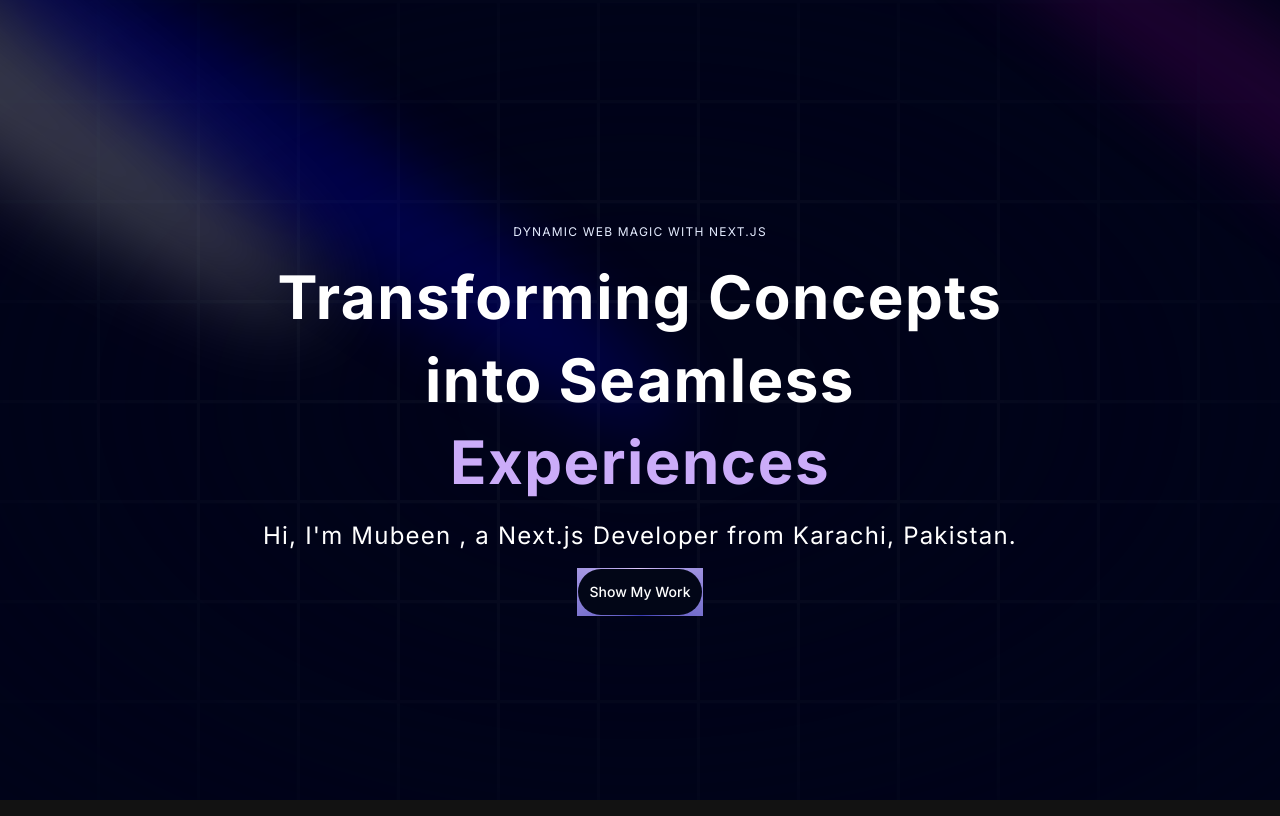
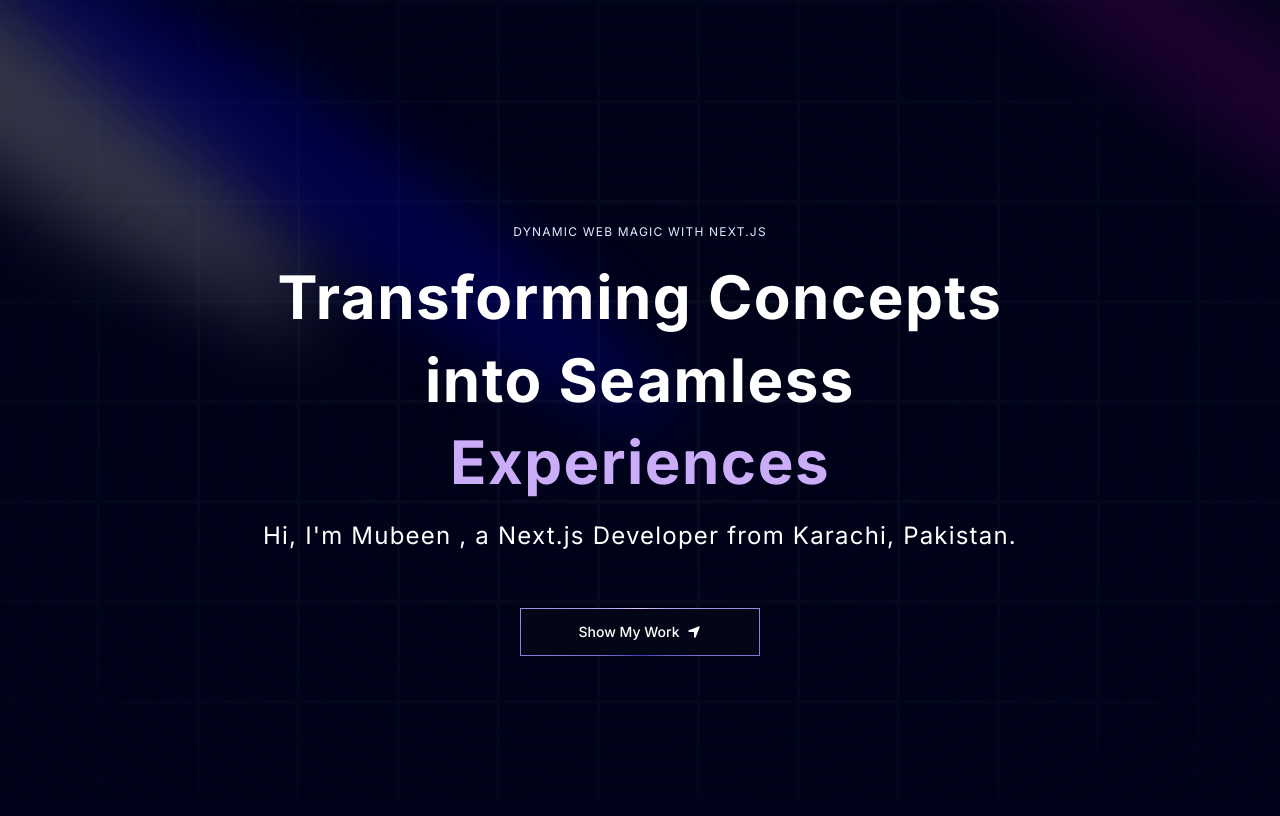
Before and after one commit to NotAnonymousUser/PortfolioV1, a Next.js app: page / in a window 1280 px wide. Shown: the top 816 px of the page. Built offline with nearby package versions, Linux system fonts and the light colour scheme.

Commit message:
Added React-Icons
Hero Section Complete

```diff
--- a/components/Hero.tsx
+++ b/components/Hero.tsx
@@ -2,6 +2,7 @@
 import { Spotlight } from "./ui/Spotlight";
 import { TextGenerateEffect } from "./ui/TextGenerateEffect";
 import MagicButton from "./ui/MagicButton";
+import { FaLocationArrow } from "react-icons/fa6";
 
 function Hero() {
   return (
@@ -35,7 +36,11 @@
             Hi, I&apos;m Mubeen , a Next.js Developer from Karachi, Pakistan.
           </p>
           <a href="#about">
-            <MagicButton title="Show My Work" />
+            <MagicButton
+              title="Show My Work"
+              icon={<FaLocationArrow />}
+              position="right"
+            />
           </a>
         </div>
       </div>
--- a/components/ui/MagicButton.tsx
+++ b/components/ui/MagicButton.tsx
@@ -14,10 +14,14 @@
   otherClasses?: string;
 }) => {
   return (
-    <button className="relative inline-flex h-12 w-full overflow-hidden rounded-lg p-[1px] focus:outline-none focus:ring-2 focus:ring-slate-400 focus:ring-offset-2 focus:ring-offset-slate-50">
+    <button className="relative inline-flex h-12 w-full overflow-hidden rounded-lg p-[1px] focus:outline-none md:w-60 md:mt-10">
       <span className="absolute inset-[-1000%] animate-[spin_2s_linear_infinite] bg-[conic-gradient(from_90deg_at_50%_50%,#E2CBFF_0%,#393BB2_50%,#E2CBFF_100%)]" />
-      <span className="inline-flex h-full w-full cursor-pointer items-center justify-center rounded-full bg-slate-950 px-3 py-1 text-sm font-medium text-white backdrop-blur-3xl">
+      <span
+        className={`inline-flex h-full w-full cursor-pointer items-center justify-center rounded-lg bg-slate-950 px-7 text-sm font-medium text-white backdrop-blur-3xl gap-2 ${otherClasses}`}
+      >
+        {position === "left" && icon}
         {title}
+        {position === "right" && icon}
       </span>
     </button>
   );
--- a/package.json
+++ b/package.json
@@ -16,6 +16,7 @@
     "next-themes": "^0.4.3",
     "react": "^18",
     "react-dom": "^18",
+    "react-icons": "^5.3.0",
     "tailwind-merge": "^2.5.4",
     "tailwindcss-animate": "^1.0.7"
   },
```
Also changed, not shown: 1 other file (tests, documents, lock files or other folders).
